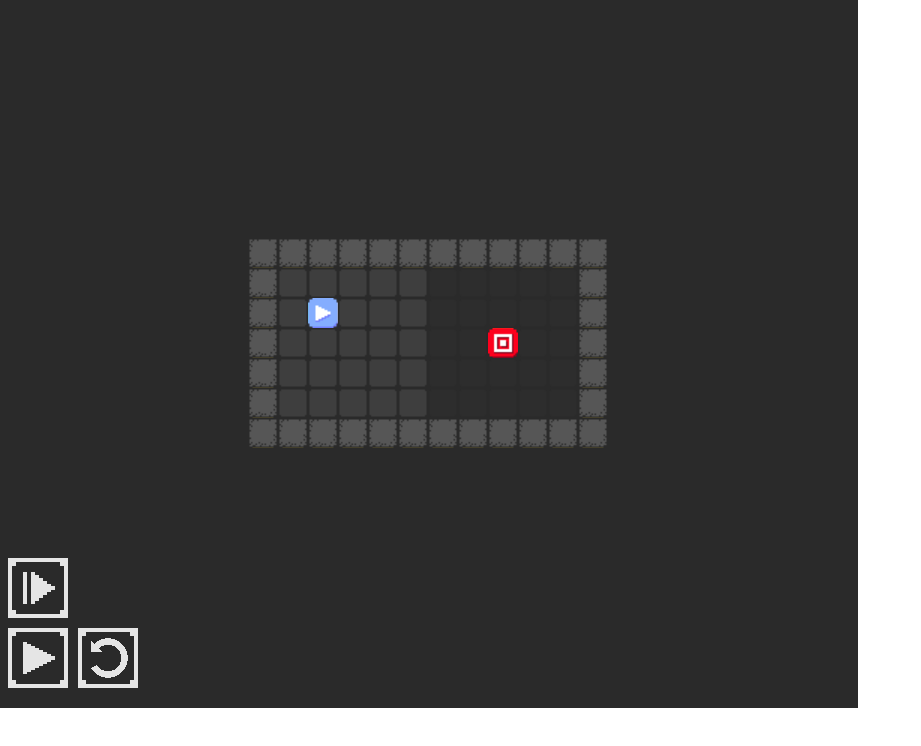
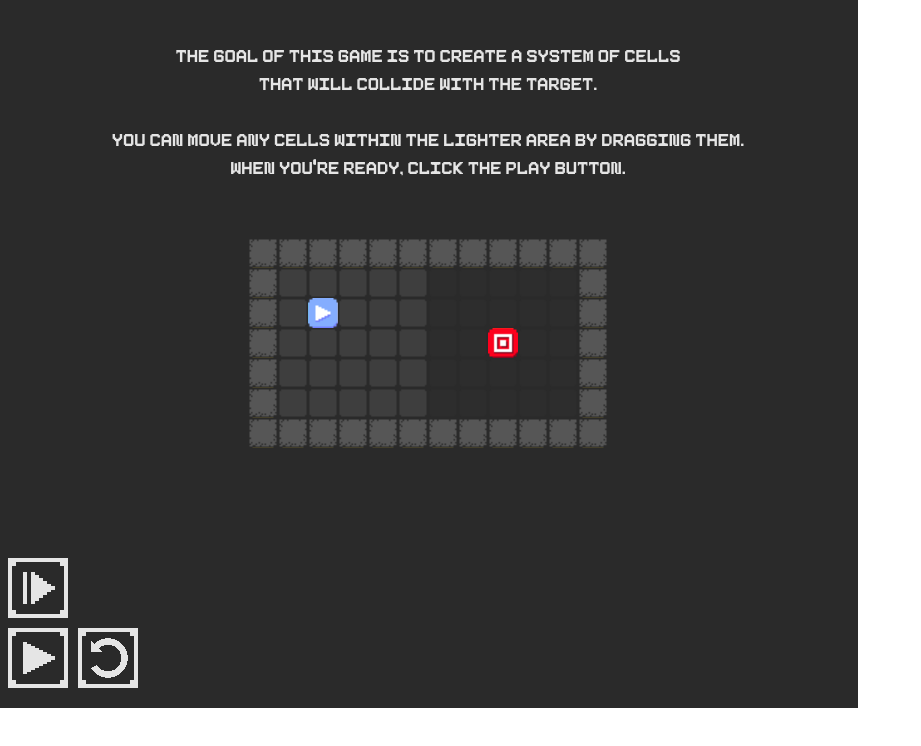
Before and after one commit to Jacob-Guglielmin/Games, a plain HTML site: page Cell-Game/index.html in a window 1280 px wide. Shown: the whole page, without its empty margins (0-921 px from the left). Drawn offline with Linux system fonts and the light colour scheme.

Commit message:
Updated Cell-Game

```diff
--- a/Cell-Game/index.html
+++ b/Cell-Game/index.html
@@ -27,11 +27,12 @@
         <canvas id="backgroundCanvas"></canvas>
         <div id="background"></div>
         <script>
-            var imagesLoaded = 0;
-            var images = 2;
+            var assetsLoaded = 0;
+            var assets = 2;
         </script>
-        <img id="cells" src="cells.png" onload="imagesLoaded++;" style="display: none; visibility: hidden;">
-        <img id="buttons" src="buttons.png" onload="imagesLoaded++;" style="display: none; visibility: hidden;">
+        <img id="cells" src="cells.png" onload="assetsLoaded++;" style="display: none; visibility: hidden;">
+        <img id="buttons" src="buttons.png" onload="assetsLoaded++;" style="display: none; visibility: hidden;">
+        <span style="font-family: 'pixelated';"></span>
         <script src="main.js"></script>
     </body>
 </html>
--- a/Cell-Game/main.css
+++ b/Cell-Game/main.css
@@ -33,3 +33,8 @@ canvas {
 button {
     float:right;
 }
+
+@font-face {
+    font-family: "pixelated";
+    src: url(pixelated.ttf);
+}
--- a/Cell-Game/main.js
+++ b/Cell-Game/main.js
@@ -69,6 +69,7 @@ const CELLS = {
                 Cell(2, 2, 1, "PUSHER"),
                 Cell(8, 3, 0, "TARGET")
             ],
+            text: "The goal of this game is to create a system of cells\nthat will collide with the target.\n\nYou can move any cells within the lighter area by dragging them.\nWhen you're ready, click the play button.",
             targets: 1
         },
         2: {
@@ -88,6 +89,7 @@ const CELLS = {
                 Cell(4, 1, 1, "PASSIVE"),
                 Cell(2, 2, 1, "PASSIVE"),
             ],
+            text: "These new cells don't do anything, but they can be pushed by other cells.\nWhen a cell reaches a target, it is removed.",
             targets: 3
         },
         3: {
@@ -104,6 +106,7 @@ const CELLS = {
                 Cell(2, 2, 0, "PUSHER"),
                 Cell(3, 4, 0, "ROTATOR")
             ],
+            text: "This cell will rotate cells next to it clockwise. If something doesn't work, you can\nreset the cells to whatever you tried last with the reset button.",
             targets: 1
         },
         4: {
@@ -122,6 +125,7 @@ const CELLS = {
                 Cell(2, 3, 1, "GENERATOR"),
                 Cell(4, 2, 1, "PASSIVE")
             ],
+            text: "This cell will duplicate cells behind it to the space in front of it,\npushing any cells already there forward.",
             targets: 3
         },
         5: {
@@ -143,6 +147,7 @@ const CELLS = {
                 Cell(18, 9, 0, "TARGET"),
                 Cell(19, 9, 0, "TARGET"),
             ],
+            text: "The new cell can only be pushed in the direction its lines are facing.",
             targets: 2
         },
         6: {
@@ -248,6 +253,7 @@ const CELLS = {
                 Cell(18, 11, 0, "TARGET"),
                 Cell(19, 11, 0, "TARGET")
             ],
+            text: "This one is a tricky one. Make sure you get to\nthe targets before the wall stops you!",
             targets: 8
         },
         "testing": {
@@ -260,14 +266,11 @@ const CELLS = {
                 y2: 13
             },
             placed: [
-                Cell(3, 1, 0, "ROTATOR"),
+                Cell(3, 1, 0, "PASSIVE"),
                 Cell(2, 1, 0, "ROTATOR"),
-                Cell(4, 1, 2, "GENERATOR"),
+                Cell(4, 1, 2, "PUSHER"),
                 Cell(4, 2, 3, "GENERATOR"),
-                Cell(6, 1, 0, "GENERATOR"),
-                Cell(5, 2, 1, "GENERATOR"),
-                Cell(5, 1, 2, "GENERATOR"),
-                Cell(6, 2, 3, "GENERATOR")
+                Cell(4, 2, 0, "SLIDE"),
             ],
             targets: 999
         }
@@ -280,6 +283,13 @@ function mod(n, m) {
     return ((n % m) + m) % m;
 }
 
+/**
+ *
+ * @param {number} xPos The zero-based x position of the cell
+ * @param {number} yPos The zero-based y position of the cell
+ * @param {number} startingRotation The rotation id for the cell to begin with
+ * @param {string} cellType The type of cell
+ */
 function Cell(xPos, yPos, startingRotation, cellType) {
     return { x: xPos, y: yPos, rotation: startingRotation, type: CELLS[cellType] };
 }
@@ -689,6 +699,8 @@ function getCell(x, y) {
  */
 function drawBackground() {
     clearCanvas(backgroundRenderer);
+
+    //Draw background
     for (let i = 0; i < mapHeight; i++) {
         for (let o = 0; o < mapWidth; o++) {
             if (i >= LEVELS[currentLevel].placeable.y1 && i <= LEVELS[currentLevel].placeable.y2 && o >= LEVELS[currentLevel].placeable.x1 && o <= LEVELS[currentLevel].placeable.x2) {
@@ -702,6 +714,18 @@ function drawBackground() {
                     drawMapCell(o, i, CELLS.EMPTY, 0, backgroundRenderer, true);
                 }
             }
+        }
+    }
+
+    //Draw text
+    let text = LEVELS[currentLevel].text;
+    if (text) {
+        text = text.split("\n");
+        backgroundRenderer.textAlign = "center";
+        backgroundRenderer.font = "24px pixelated";
+        backgroundRenderer.fillStyle = "#e5e5e5";
+        for (let i = 0; i < text.length; i++) {
+            backgroundRenderer.fillText(text[i], canvas.width / 2, ((canvasOffsetY / 2) - ((text.length - 1) * 14)) + (i * 28));
         }
     }
 }
@@ -887,7 +911,7 @@ function getChange(direction, rotation) {
  * Starts the game once the cells are loaded
  */
 let loadInterval = setInterval(() => {
-    if (imagesLoaded >= images) {
+    if (assetsLoaded >= assets) {
         clearInterval(loadInterval);
         init();
     }
```
Also changed, not shown: Cell-Game/pixelated.ttf (added).
